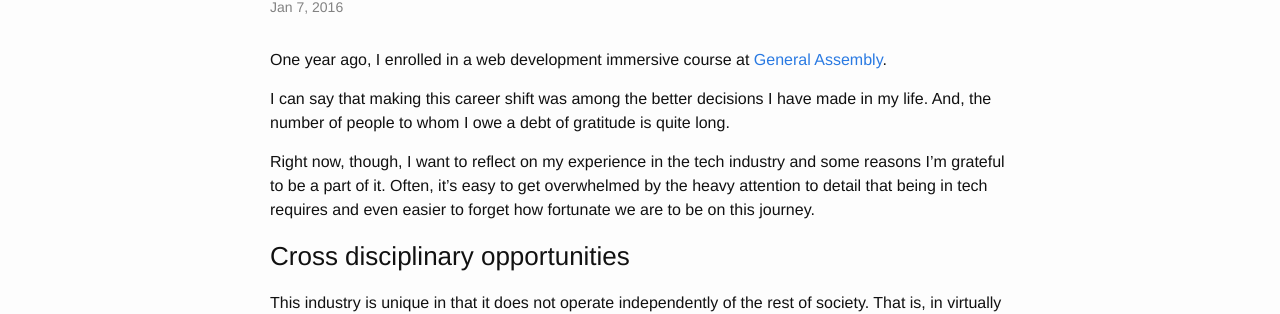
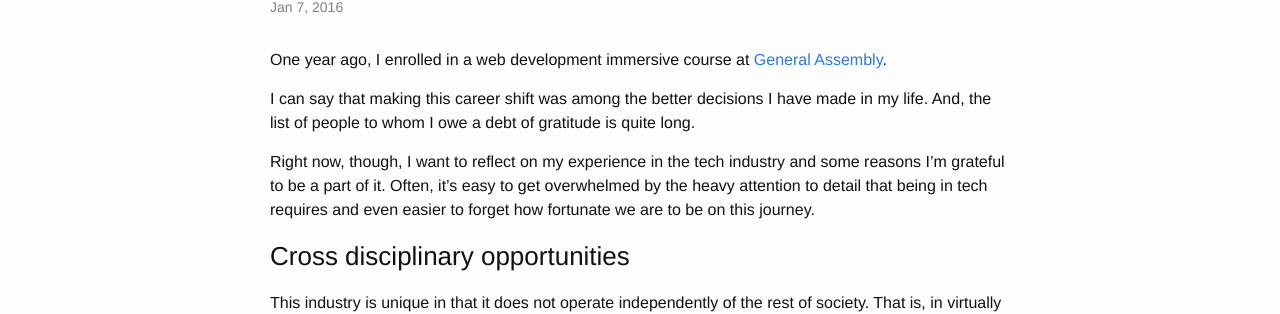
Before and after one commit to campbellkearns/archive_brandonkearns.github.io, a Jekyll site: the page built from _posts/2016-01-07-one-year-in-tech.markdown, in a window 1280 px wide. Shown: the part 152-466 px from the top of the page. Built offline with Jekyll 4.4.1, drawn with Linux system fonts in a browser that asks for light colours.

Commit message:
Remove sample post, fix typo

```diff
--- a/_posts/2016-01-07-one-year-in-tech.markdown
+++ b/_posts/2016-01-07-one-year-in-tech.markdown
@@ -6,7 +6,7 @@ categories: tech
 
 One year ago, I enrolled in a web development immersive course at [General Assembly][general-assembly].
 
-I can say that making this career shift was among the better decisions I have made in my life. And, the number of people to whom I owe a debt of gratitude is quite long.
+I can say that making this career shift was among the better decisions I have made in my life. And, the list of people to whom I owe a debt of gratitude is quite long.
 
 Right now, though, I want to reflect on my experience in the tech industry and some reasons I'm grateful to be a part of it. Often, it's easy to get overwhelmed by the heavy attention to detail that being in tech requires and even easier to forget how fortunate we are to be on this journey.
 
```
Also changed, not shown: _posts/2016-01-03-welcome-to-jekyll.markdown (deleted, +0 -25 lines).
